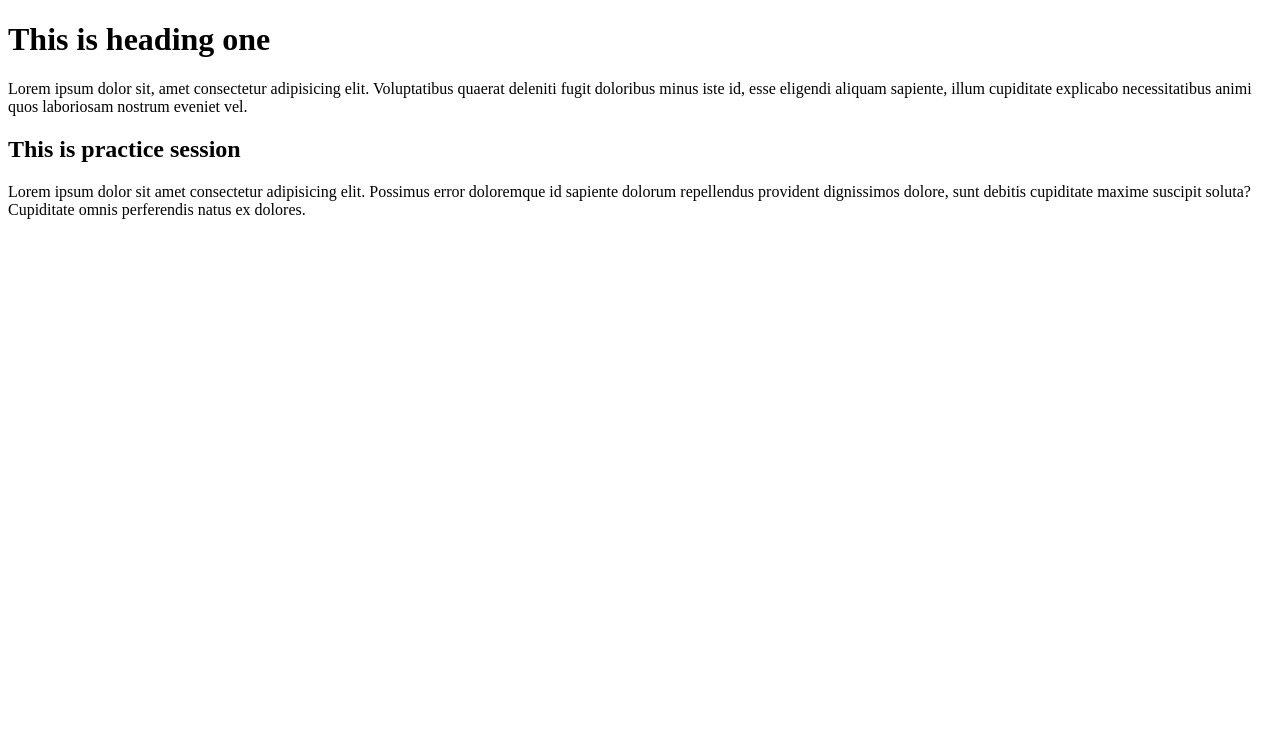
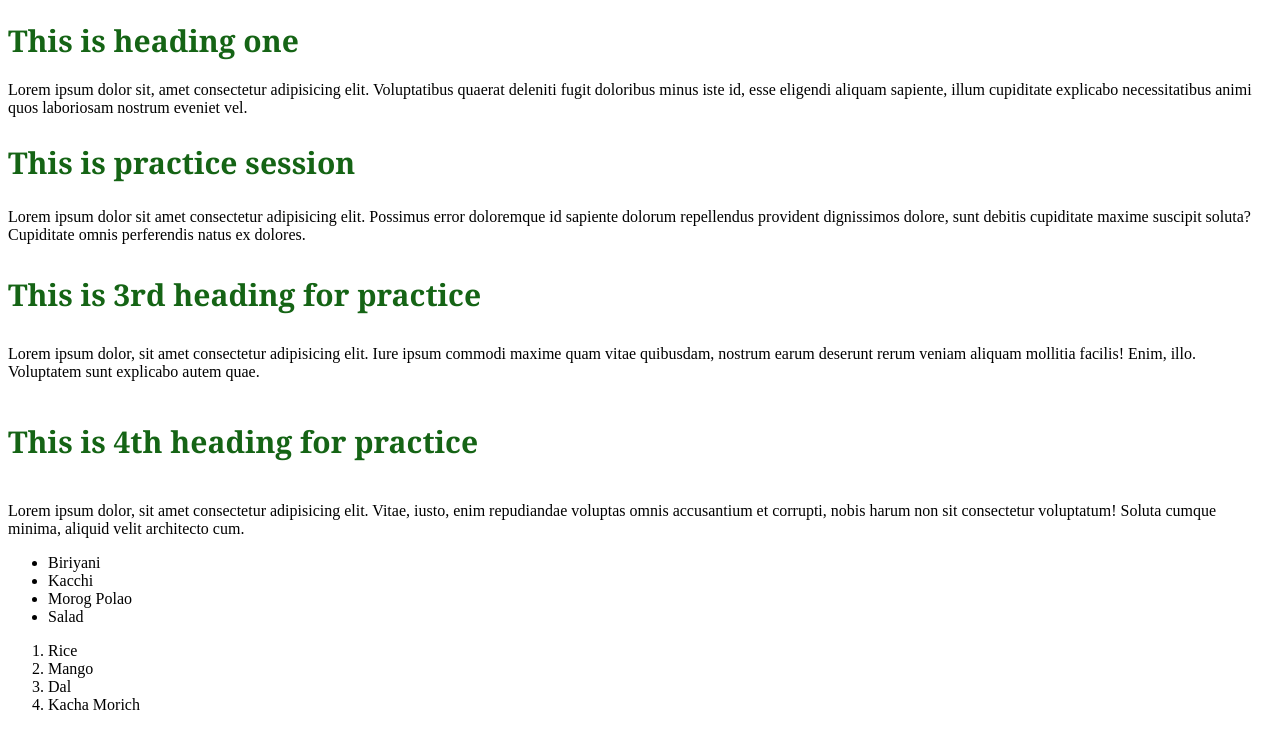
Before and after one commit to kamrulhasankanan/my-second-github-repo, a plain HTML site: page index.html in a window 1280 px wide. Drawn offline with Linux system fonts and the light colour scheme.

Commit message:
added the first work

```diff
--- a/index.html
+++ b/index.html
@@ -4,14 +4,35 @@
     <meta charset="UTF-8">
     <meta name="viewport" content="width=device-width, initial-scale=1.0">
     <title>My Second github repo</title>
+    <link rel="stylesheet" href="style/style.css">
 </head>
 <body>
     <div>
-        <h1>This is heading one</h1>
-        <p>Lorem ipsum dolor sit, amet consectetur adipisicing elit. Voluptatibus quaerat deleniti fugit doloribus minus iste id, esse eligendi aliquam sapiente, illum cupiditate explicabo necessitatibus animi quos laboriosam nostrum eveniet vel.</p>
+        <h1 class="heading">This is heading one</h1>
+        <p class="dolar">Lorem ipsum dolor sit, amet consectetur adipisicing elit. Voluptatibus quaerat deleniti fugit doloribus minus iste id, esse eligendi aliquam sapiente, illum cupiditate explicabo necessitatibus animi quos laboriosam nostrum eveniet vel.</p>
 
-        <h2>This is practice session</h2>
-        <p>Lorem ipsum dolor sit amet consectetur adipisicing elit. Possimus error doloremque id sapiente dolorum repellendus provident dignissimos dolore, sunt debitis cupiditate maxime suscipit soluta? Cupiditate omnis perferendis natus ex dolores.</p>
+        <h2 class="heading">This is practice session</h2>
+        <p class="elit">Lorem ipsum dolor sit amet consectetur adipisicing elit. Possimus error doloremque id sapiente dolorum repellendus provident dignissimos dolore, sunt debitis cupiditate maxime suscipit soluta? Cupiditate omnis perferendis natus ex dolores.</p>
+
+        <h3 class="heading">This is 3rd heading for practice</h3>
+        <p class="ipsum">Lorem ipsum dolor, sit amet consectetur adipisicing elit. Iure ipsum commodi maxime quam vitae quibusdam, nostrum earum deserunt rerum veniam aliquam mollitia facilis! Enim, illo. Voluptatem sunt explicabo autem quae.</p>
+
+        <h4 class="heading">This is 4th heading for practice</h4>
+        <p class="vitae">Lorem ipsum dolor, sit amet consectetur adipisicing elit. Vitae, iusto, enim repudiandae voluptas omnis accusantium et corrupti, nobis harum non sit consectetur voluptatum! Soluta cumque minima, aliquid velit architecto cum.</p>
+    </div>
+    <div>
+        <ul>
+            <li>Biriyani</li>
+            <li>Kacchi</li>
+            <li>Morog Polao</li>
+            <li>Salad</li>
+        </ul>
+        <ol>
+            <li>Rice</li>
+            <li>Mango</li>
+            <li>Dal</li>
+            <li>Kacha Morich</li>
+        </ol>
     </div>
 </body>
 </html>
--- /dev/null
+++ b/style/style.css
@@ -0,0 +1,5 @@
+.heading {
+    color: #025702ec;
+    font-size: 30px;
+    font-family: Georgia, 'Times New Roman', Times, serif;
+}
```
